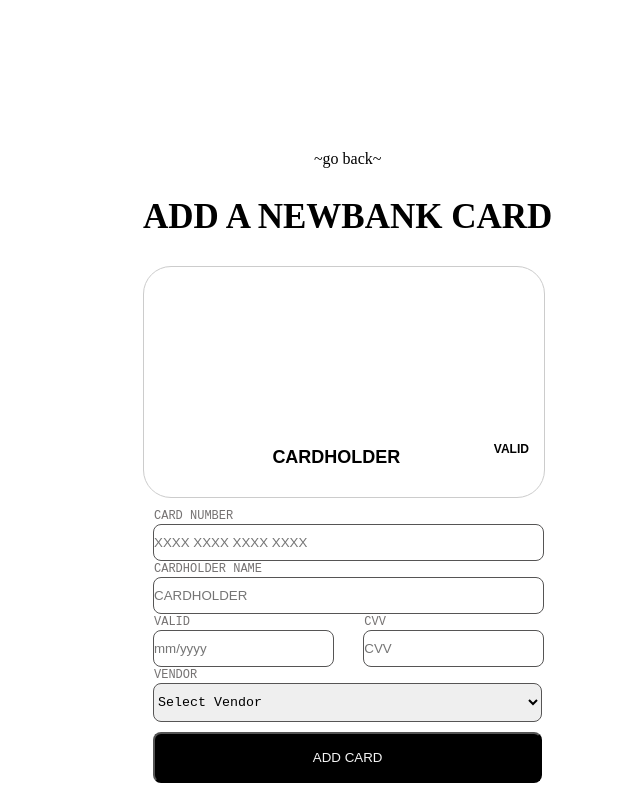
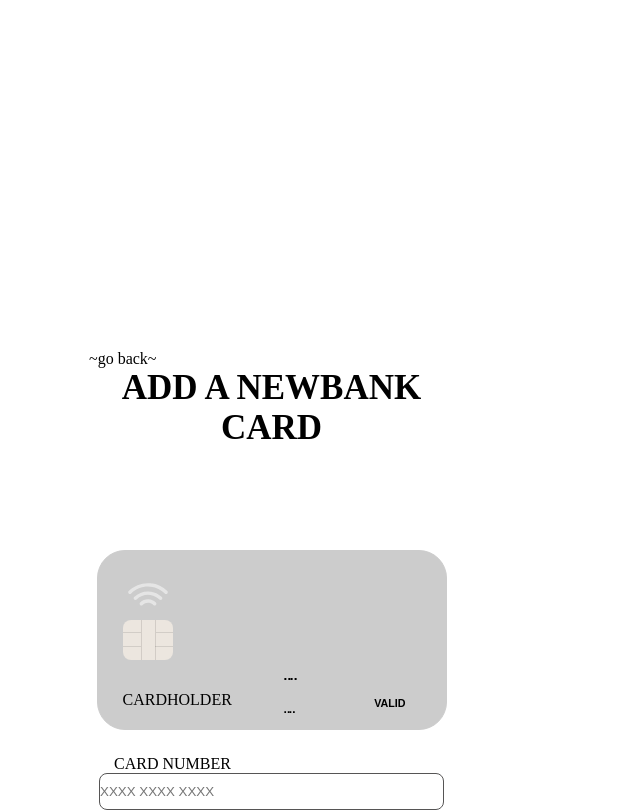
Before and after one commit to MariaVassilikopoulou/E-wallet, a React (Vite) app in the folder EWallet/: page /card in a window 1280 px wide. Shown: the top 812 px of the page, without its empty margins (357-997 px from the left). Built offline with nearby package versions, Linux system fonts and the light colour scheme.

Commit message:
more style and changes

```diff
--- a/EWallet/src/components/Card/Card.jsx
+++ b/EWallet/src/components/Card/Card.jsx
@@ -1,56 +1,3 @@
-/*import React,{useState} from 'react';
-import {useDispatch, useSelector} from 'react-redux';
-import { setActiveCard } from '../../reducers/cardsReducer';
-import BitcoinLogo from "../../assets/vendor-bitcoin.svg";
-import BlockChainLogo from "../../assets/vendor-blockchain.svg";
-import EvilLogo from "../../assets/vendor-evil.svg";
-import NingaLogo from "../../assets/vendor-ninja.svg";
-import '../Card/SvgPaths/SvgBasic.css';
-const Card = ({ formData,isActive,activeCardNumber }) => {
-    const [currentCardData] = useState(formData);
-    const dispatch = useDispatch();
-
-    const handleCardClick = () => {
-        if (formData.cardNumber === "XXXX XXXX XXXX XXXX ")
-        return;
-        dispatch(setActiveCard(formData.cardNumber));
-        console.log("Card clicked:", formData);
-    };
-
-    const cardLogos = {
-        "BITCOIN INC": { logo: BitcoinLogo, backgroundColor: "#FFAE34" },
-        "NINJA BANK": { logo: NingaLogo, backgroundColor: "#3C5B6F"  },
-        "BLOCK CHAIN INC": { logo: BlockChainLogo, backgroundColor:"#8B58F9" },
-        "EVIL CORP": { logo: EvilLogo, backgroundColor: "#F33355"  }
-      };
-
-      const { logo: CardLogo, backgroundColor } = cardLogos[currentCardData.vendor] || {};
-
-      return (
-        <div className="shape" onClick={handleCardClick}
-          style={{
-            backgroundColor: backgroundColor || "#0000004A",
-          }}
-        >
-          <div className="card-logo">
-            <img src={CardLogo} alt={currentCardData.vendor} />
-          </div>
-          <div className="card-details">
-            <h3 className="card-number">{currentCardData.cardNumber}</h3>
-            <p>CARDHOLDER</p>
-            <h4 className="card-name">{currentCardData.cardHolderName}</h4>
-            <div className="valid-date">
-              <h6>VALID</h6>
-              {currentCardData.validDates}
-            </div>
-          </div>
-        </div>
-      );
-    }
-export default Card;*/
-
-
-
 import React, { useState } from 'react';
 import './Card.css';
 import BitcoinLogo from "../../assets/vendor-bitcoin.svg";
@@ -59,7 +6,7 @@ import EvilLogo from "../../assets/vendor-evil.svg";
 import NingaLogo from "../../assets/vendor-ninja.svg";
 import { useDispatch } from 'react-redux';
 import { setActiveCard } from '../../reducers/cardsReducer';
-
+import ChipLight from '../../assets/chip-light.svg';
 function Card({ formData }) {
     const dispatch = useDispatch();
 
@@ -69,28 +16,32 @@ function Card({ formData }) {
         dispatch(setActiveCard(formData.cardNumber));
     };
 
-    // Define the card logos and their respective background colors
+
     const cardLogos = {
-        "BITCOIN INC": { logo: BitcoinLogo, backgroundColor: "#FFAE34" },
+        "BITCOIN INC": { logo: BitcoinLogo, backgroundColor: "#FFAE34"},
         "NINJA BANK": { logo: NingaLogo, backgroundColor: "#3C5B6F" },
         "BLOCK CHAIN INC": { logo: BlockChainLogo, backgroundColor: "#8B58F9" },
-        "EVIL CORP": { logo: EvilLogo, backgroundColor: "#F33355" }
+        "EVIL CORP": { logo: EvilLogo, backgroundColor: "#F33355" },
+        "CHIP LIGHT": { logo: ChipLight, backgroundColor: "#CCCCCC" }
     };
-
-    const { logo: CardLogo, backgroundColor } = cardLogos[formData.vendor] || {};
+    const defaultVendor = "CHIP LIGHT";
+    const { logo: CardLogo, backgroundColor } = cardLogos[formData.vendor || defaultVendor];
 
     return (
         <div className="shape" onClick={handleClick} style={{ backgroundColor }}>
             <div className="vendor">
-                {/* Render the appropriate logo based on the vendor */}
+
                 {CardLogo && <img className="vendor-logo" src={CardLogo} alt={formData.vendor} />}
             </div>
             <div className="card-details">
+            <p>CARDHOLDER</p>
                 <div className="name-number">
-                    <h3 className="number">{formData.cardNumber}</h3>
-                    <label>CARDHOLDER</label>
-                    <h4 className="name">{formData.cardHolderName}</h4>
+                    <h3 className="number">¨{formData.cardNumber}¨</h3>
+
+                    <h4 className="name">¨{formData.cardHolderName}¨</h4>
+
                 </div>
+
                 <div className="valid-date">
                     <h6>VALID</h6>
                     <p>{formData.validDates}</p>
--- a/EWallet/src/components/Card/SvgPaths/SvgBasic.css
+++ b/EWallet/src/components/Card/SvgPaths/SvgBasic.css
@@ -7,16 +7,23 @@
     border-radius: 28px;
     padding: 25px;
     position: relative;
-
+    margin-top: -100px;
+ ;
 
 }
-
+.home-container{
+    display: flex;
+    align-items: center;
+    flex-direction: column;
+}
 .homeButton {
-    padding: 15px 145px 15px 125px;
+  padding: 19px 100px 16px 90px;
     border-radius: 8px;
     background-color:black;
     color: white;
     cursor: pointer;
+    margin-left: 5px;
+    display: flex;
 }
 
 .name-number{
@@ -24,43 +31,30 @@
     margin: auto;
 
 }
-.card-details{
-   font-family: Arial, sans-serif;
-   font-weight: bold;
-   font-size: large;
-}
-.shape .card-details{
-
-    display: flex;
-    justify-content: space-between;
-    align-items: flex-end;
-    position: absolute;
-    bottom: 5px;
-    width: calc(100% - 50px);
-    margin-left: 15px;
 
 
-}
-
-.shape .valid-date{
+ .valid-date{
     font-family: Arial, sans-serif;
     margin-left: 5px;
     margin-right: 5px;
 
 }
-.shape .card-details .valid-date {
+.card-details {
     display: flex;
-    flex-direction: column;
+    justify-content: space-between;
     align-items: flex-end;
     justify-content: space-around;
+margin-top: 10px;
+margin-right: 10px;
 }
 
 .valid-date h6, .valid-date h5 {
     margin: 0;
 }
-/*.logo{
-    position: absolute;
-    left: 10px;
-    bottom: 130px;
-    height: 120px;
-}*/
+
+
+.credit-card{
+    display: flex;
+    align-items: center;
+    flex-direction: column;
+}
--- a/EWallet/src/components/HeaderComponent.css
+++ b/EWallet/src/components/HeaderComponent.css
@@ -1,8 +1,7 @@
 .headerPage{
-    display: flex;
-    flex-direction: column;
-    justify-content: center;
-    align-items: center;
+
+    height: 300px;
+
 }
 .headerPage h1{
     font-size: 35px;
--- a/EWallet/src/index.css
+++ b/EWallet/src/index.css
@@ -1,70 +1,37 @@
-/*:root {
-  font-family: Inter, system-ui, Avenir, Helvetica, Arial, sans-serif;
-  line-height: 1.5;
-  font-weight: 400;
 
-  color-scheme: light dark;
-  color: rgba(255, 255, 255, 0.87);
-  background-color: #242424;
+*{margin:0;
+padding: 0;
+box-sizing :border-box;
 
-  font-synthesis: none;
-  text-rendering: optimizeLegibility;
-  -webkit-font-smoothing: antialiased;
-  -moz-osx-font-smoothing: grayscale;
 }
 
-a {
-  font-weight: 500;
-  color: #646cff;
-  text-decoration: inherit;
+body {
+  display: flex;
+  justify-content: center;
+  align-items: center;
+  min-height: 100vh;
+
+
 }
-a:hover {
-  color: #535bf2;
+
+.allForm{
+  width: 365px;
+height: 100px;
+  margin-right: 23px;
+}
+
+.form-group{
+  width: 100%;
+  height:50px;
+  margin: 15px ;
+}
+.number{
+  margin-right: 20px;
+  height: 35px;
 }
 
 
+.name{
 
-h1 {
-  font-size: 3.2em;
-  line-height: 1.1;
+  height: 0px;
 }
-
-button {
-  border-radius: 8px;
-  border: 1px solid transparent;
-  padding: 0.6em 1.2em;
-  font-size: 1em;
-  font-weight: 500;
-  font-family: inherit;
-  background-color: #1a1a1a;
-  cursor: pointer;
-  transition: border-color 0.25s;
-}
-button:hover {
-  border-color: #646cff;
-}
-button:focus,
-button:focus-visible {
-  outline: 4px auto -webkit-focus-ring-color;
-}
-
-@media (prefers-color-scheme: light) {
-  :root {
-    color: #213547;
-    background-color: #ffffff;
-  }
-  a:hover {
-    color: #747bff;
-  }
-  button {
-    background-color: #f9f9f9;
-  }
-}*/
-body {
-  margin: 0;
-  display: flex;
-  place-items: center;
-  margin-left: 500px;
-  margin-top: 150px;
-
-}
--- a/EWallet/src/pages/AddCard.css
+++ b/EWallet/src/pages/AddCard.css
@@ -1,20 +1,21 @@
 form{
-
+     display: flex;
+    flex-direction: column;
+    align-items: center;
+    gap: 10px;
     margin-left: 10px;
 }
-.form-group{
-    display: flex;
-    flex-direction: column;
-}
+
 .form-group_{
     display: flex;
     justify-content:space-between;
 }
 .cardDetails{
-    font-size: 12px;
-    font-family: monospace;
-    margin: 1px;
-    color: rgba(60, 57, 57, 0.711);
+
+    width: calc(100% - 50px);
+    margin-left: 15px;
+    display: flex;
+    bottom: 5px;
 }
 
 .form-input{
--- a/EWallet/src/pages/AddCard.jsx
+++ b/EWallet/src/pages/AddCard.jsx
@@ -38,19 +38,24 @@ function AddCard(){
           ...prevFormData,
           [name]: value,
         }));
-       /*dispatch(addCard({ ...formData, [name]: value }));*/
+
       };
 
 
 
     const handleAddCard=(event)=>{
     event.preventDefault();
-   dispatch(addCard(formData));//it add the new card in redux
+   dispatch(addCard(formData));
    console.log("this is the formdata", formData);
-    //dispatch(updateNewCard({ cardNumber: formData.cardNumber, updatedData: formData }));
-    dispatch(setActiveCard(formData.cardNumber)); //the card is set as active card
+
+    dispatch(setActiveCard(formData.cardNumber));
     setFormData((prevFormData) =>({
       ...prevFormData,
+      cardNumber: formData.cardNumber,
+      cardHolderName: formData.cardHolderName,
+      validDates: formData.validDates,
+      cvv: formData.cvv,
+      vendor: formData.vendor ,
 
 
    }));
@@ -73,7 +78,7 @@ function AddCard(){
             <input className='form-input'
               type="text"
               id="cardNumber"
-              placeholder="XXXX XXXX XXXX XXXX"
+              placeholder="XXXX XXXX XXXX "
               name="cardNumber"
               value={formData.cardNumber}
               onChange={handleChange}
--- a/EWallet/src/reducers/cardsReducer.js
+++ b/EWallet/src/reducers/cardsReducer.js
@@ -1,11 +1,12 @@
 import {createSlice} from '@reduxjs/toolkit';
+import ChipLight from '../assets/chip-light.svg';
 
 const initialCard = {
-  cardNumber: "XXXX XXXX XXXX XXXX ",
+  cardNumber: "XXXX ",
   cardHolderName: "",
-  validDates: "XXXX XXXX",
+  validDates: "XXXXX",
   cvv: "InitialCVV",
-  vendor: "InitialVendor"
+  vendor:"CHIP LIGHT"
 };
 
 const initialState={
@@ -36,13 +37,13 @@ console.log("Updated state:", state);
     setActiveCard(state, action) {
       state.activeCardNumber = action.payload;
 
-    /*const initialCardIndex = state.cards.findIndex(
+    const initialCardIndex = state.cards.findIndex(
         (card) => card.cardNumber === initialCard.cardNumber
         );
 
     if (initialCardIndex !== -1) {
           state.cards.splice(initialCardIndex, 1);
-        }*/
+        }
 
     },
   },
```
Also changed, not shown: EWallet/src/pages/Home.jsx (+17 -19 lines), EWallet/src/router/router.jsx (added, +16 -0 lines).
